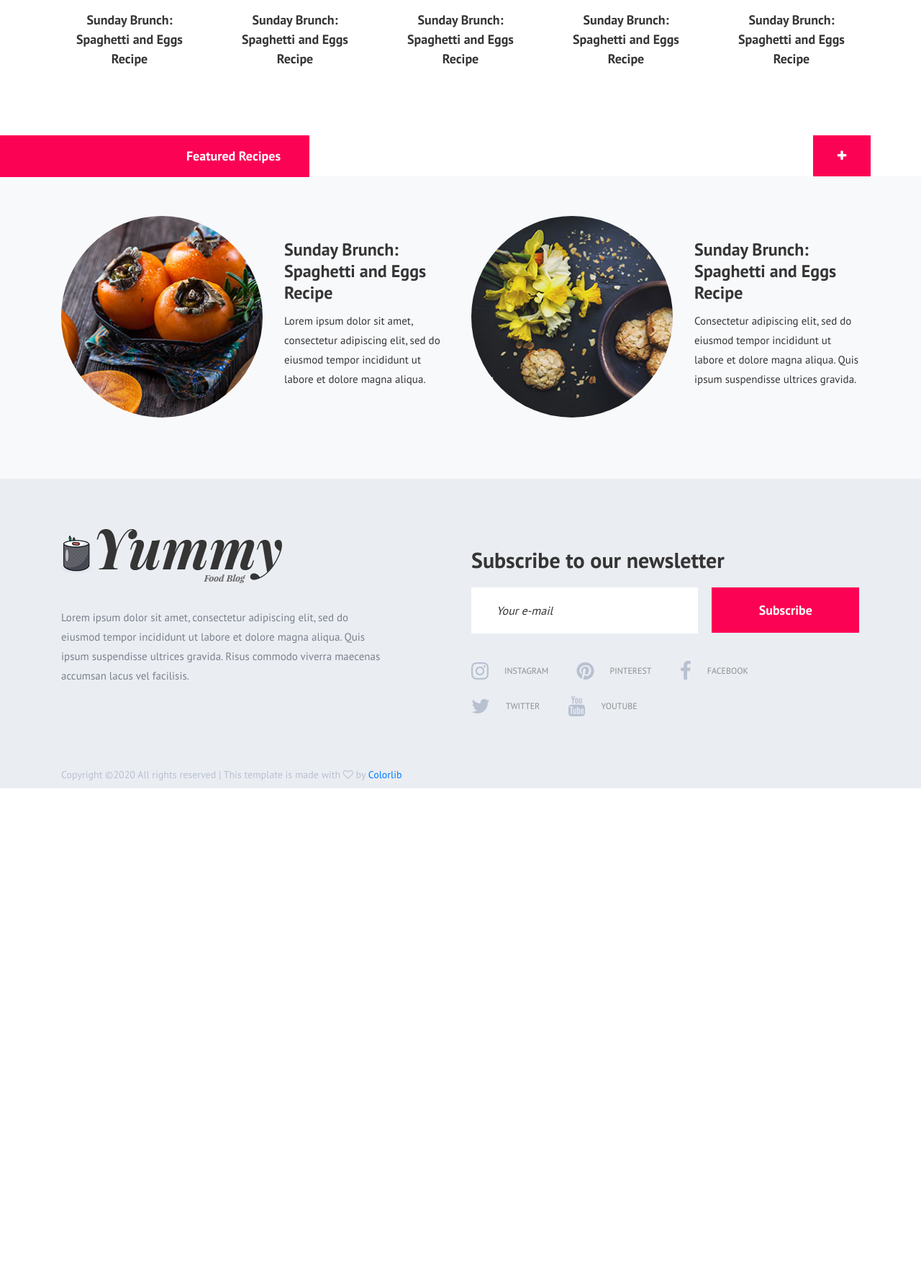
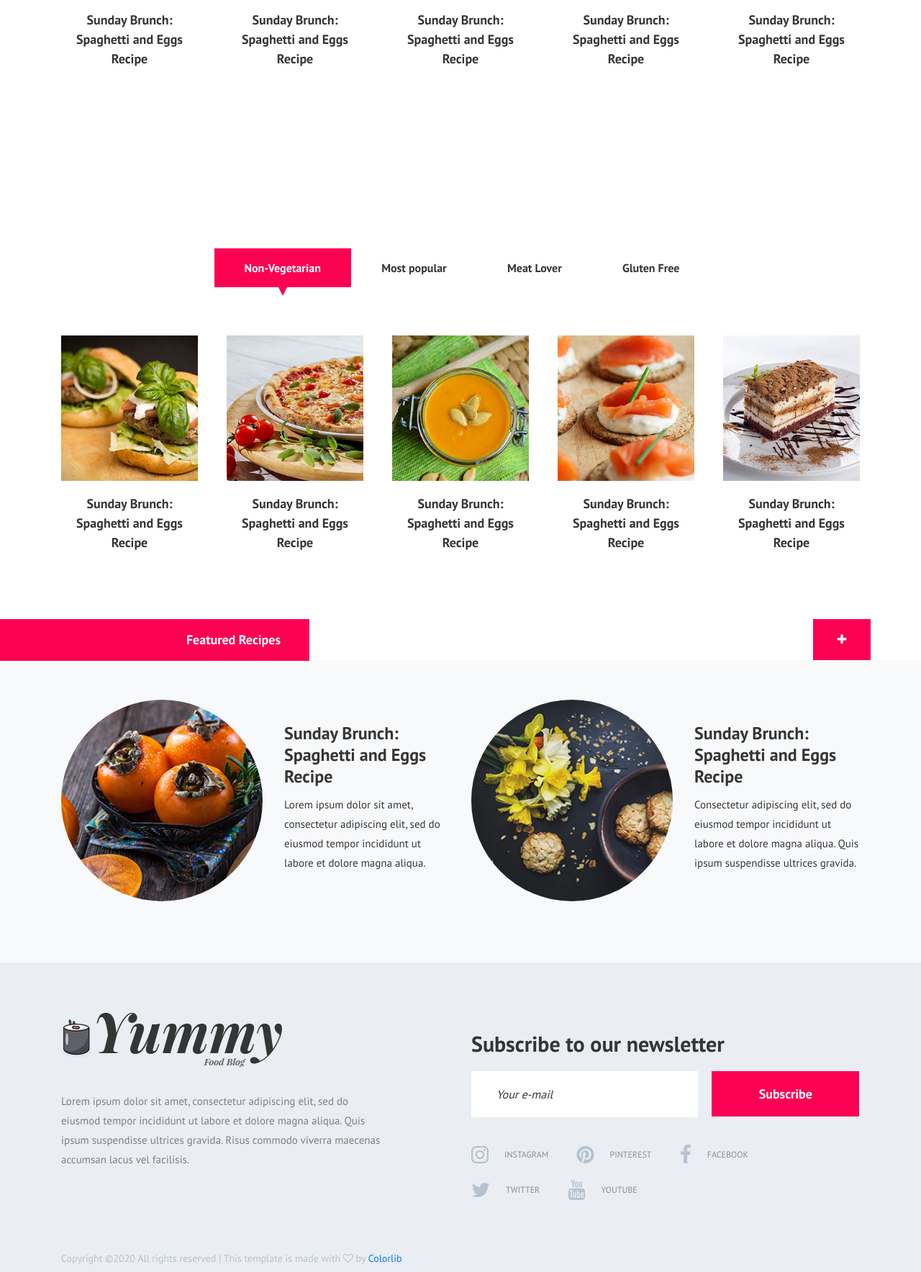
Before and after one commit to k0hei2025/root, a PHP site: page / in a window 1280 px wide. Shown: the part 2701-4468 px from the top of the page at 72% size. Before the commit the page ends 3796 px from the top, so only its background shows below. Run offline with PHP 8.4, Linux system fonts and the light colour scheme; some libraries are stand-ins or nearby versions.

Commit message:
implemented 2 Food Filter in the index.html file

```diff
--- a/css/style.css
+++ b/css/style.css
@@ -696,15 +696,19 @@ ol {
   Categories Filter
 -----------------------*/
 
-.categories-filter-section {
+.categories-filter-section,
+.nv_categories-filter-section
+ {
 	padding-bottom: 120px;
 }
 
-.categories-filter-section .filter-item {
+.categories-filter-section .filter-item,
+.nv_categories-filter-section .filter-item {
 	margin-bottom: 67px;
 }
 
-.categories-filter-section .filter-item ul li {
+.categories-filter-section .filter-item ul li,
+.nv_categories-filter-section .filter-item ul li {
 	list-style: none;
 	color: #353535;
 	display: inline-block;
@@ -716,19 +720,23 @@ ol {
 	z-index: 1;
 }
 
-.categories-filter-section .filter-item ul li.active {
-	color: #fff;
-}
-
-.categories-filter-section .filter-item ul li.active::before {
+.categories-filter-section .filter-item ul li.active,
+.nv_categories-filter-section .filter-item ul li.nv_active {
+	color: #fff;
+}
+
+.categories-filter-section .filter-item ul li.active::before,
+.nv_categories-filter-section .filter-item ul li.nv_active::before {
 	opacity: 1;
 }
 
-.categories-filter-section .filter-item ul li.active::after {
+.categories-filter-section .filter-item ul li.active::after,
+.nv_categories-filter-section .filter-item ul li.nv_active::after {
 	opacity: 1;
 }
 
-.categories-filter-section .filter-item ul li::before {
+.categories-filter-section .filter-item ul li::before,
+.nv_categories-filter-section .filter-item ul li::before {
 	position: absolute;
 	left: 0;
 	top: 0;
@@ -740,7 +748,8 @@ ol {
 	opacity: 0;
 }
 
-.categories-filter-section .filter-item ul li::after {
+.categories-filter-section .filter-item ul li::after,
+.nv_categories-filter-section .filter-item ul li::after {
 	position: absolute;
 	left: 50%;
 	bottom: -12px;
@@ -2250,7 +2259,8 @@ ol {
 	.top-recipe .container {
 		max-width: 1470px;
 	}
-	.categories-filter-section .container {
+	.categories-filter-section .container,
+	.nv_categories-filter-section .container {
 		max-width: 1470px;
 	}
 	.feature-recipe .container {
@@ -2274,7 +2284,8 @@ ol {
 	.top-recipe .container {
 		max-width: 1260px;
 	}
-	.categories-filter-section .container {
+	.categories-filter-section .container,
+	.nv_categories-filter-section .container {
 		max-width: 1260px;
 	}
 	.feature-recipe .container {
@@ -2493,7 +2504,8 @@ ol {
 	.categories-feature-recipe .section-title {
 		width: 300px;
 	}
-	.categories-filter-section .filter-item ul li {
+	.categories-filter-section .filter-item ul li,
+	.nv_categories-filter-section .filter-item ul li {
 		padding: 15px 20px;
 	}
 	.recipe-top {
@@ -2538,7 +2550,8 @@ ol {
 	.top-recipe .section-title {
 		width: 235px;
 	}
-	.categories-filter-section .filter-item ul li {
+	.categories-filter-section .filter-item ul li,
+	.nv_categories-filter-section .filter-item ul li {
 		padding: 15px 25px;
 	}
 	.cf-filter .cf-item {
--- a/index.html
+++ b/index.html
@@ -226,12 +226,73 @@
 
     <!-- Categories Filter Section Begin -->
     <div class="categories-filter-section spad">
-        <div class="container">
+        <div class="container" data-ref="container-1">
             <div class="row">
                 <div class="col-lg-12 text-center">
                     <div class="filter-item">
                         <ul>
                             <li class="active" data-filter="*">Vegetarian</li>
+                            <li data-filter=".mostpopular">Most popular</li>
+                            <li data-filter=".meatlover">Meat Lover</li>
+                            <li data-filter=".glutenfree">Gluten Free</li>
+                        </ul>
+                    </div>
+                </div>
+            </div>
+            <div class="cf-filter" id="category-filter">
+                <div class="cf-item mix all mostpopular">
+                    <div class="cf-item-pic">
+                        <img src="img/cate-filter/cate-filter-1.jpg" alt="">
+                    </div>
+                    <div class="cf-item-text">
+                        <h5>Sunday Brunch: Spaghetti and Eggs Recipe</h5>
+                    </div>
+                </div>
+                <div class="cf-item mix all mostpopular">
+                    <div class="cf-item-pic">
+                        <img src="img/cate-filter/cate-filter-2.jpg" alt="">
+                    </div>
+                    <div class="cf-item-text">
+                        <h5>Sunday Brunch: Spaghetti and Eggs Recipe</h5>
+                    </div>
+                </div>
+                <div class="cf-item mix all meatlover mostpopular">
+                    <div class="cf-item-pic">
+                        <img src="img/cate-filter/cate-filter-3.jpg" alt="">
+                    </div>
+                    <div class="cf-item-text">
+                        <h5>Sunday Brunch: Spaghetti and Eggs Recipe</h5>
+                    </div>
+                </div>
+                <div class="cf-item mix all meatlover">
+                    <div class="cf-item-pic glutenfree">
+                        <img src="img/cate-filter/cate-filter-4.jpg" alt="">
+                    </div>
+                    <div class="cf-item-text">
+                        <h5>Sunday Brunch: Spaghetti and Eggs Recipe</h5>
+                    </div>
+                </div>
+                <div class="cf-item mix all meatlover glutenfree">
+                    <div class="cf-item-pic">
+                        <img src="img/cate-filter/cate-filter-5.jpg" alt="">
+                    </div>
+                    <div class="cf-item-text">
+                        <h5>Sunday Brunch: Spaghetti and Eggs Recipe</h5>
+                    </div>
+                </div>
+            </div>
+        </div>
+    </div>
+    <!-- Categories Filter Section End -->
+
+    <!-- Categories Filter Section Begin -->
+    <div class="nv_categories-filter-section spad">
+        <div class="container" data-ref="container-2">
+            <div class="row">
+                <div class="col-lg-12 text-center">
+                    <div class="filter-item">
+                        <ul>
+                            <li class="nv_active" data-filter="*">Non-Vegetarian</li>
                             <li data-filter=".mostpopular">Most popular</li>
                             <li data-filter=".meatlover">Meat Lover</li>
                             <li data-filter=".glutenfree">Gluten Free</li>
@@ -385,6 +446,7 @@ Copyright &copy;<script>document.write(new Date().getFullYear());</script> All r
     <script src="js/jquery.slicknav.js"></script>
     <script src="js/jquery.nice-select.min.js"></script>
     <script src="js/mixitup.min.js"></script>
+    <script src="js/nv_mixitup.min.js"></script>
     <script src="js/main.js"></script>
 </body>
 
--- a/js/main.js
+++ b/js/main.js
@@ -20,14 +20,38 @@
          /*------------------
             Product filter
         --------------------*/
-        if ($('#category-filter').length > 0) {
-            var containerEl = document.querySelector('#category-filter');
-            var mixer = mixitup(containerEl);
-        }
+        var config = {
+            controls: {
+                scope: 'local'
+            }
+        };
+
         $(".categories-filter-section .filter-item ul li").on('click', function () {
             $(".categories-filter-section .filter-item ul li").removeClass('active');
             $(this).addClass('active');
         });
+
+
+
+
+        $(".nv_categories-filter-section .filter-item ul li").on('click', function () {
+            $(".nv_categories-filter-section .filter-item ul li").removeClass('nv_active');
+            $(this).addClass('nv_active');
+        });
+
+        var containerEl1 = document.querySelector('[data-ref="container-1"]');
+        var containerEl2 = document.querySelector('[data-ref="container-2"]');
+
+        var config = {
+            controls: {
+                scope: 'local'
+            }
+        };
+
+        var mixer1 = mixitup(containerEl1, config);
+        var mixer1 = mixitup(containerEl2, config);
+
+
     });
 
     /*------------------
```
